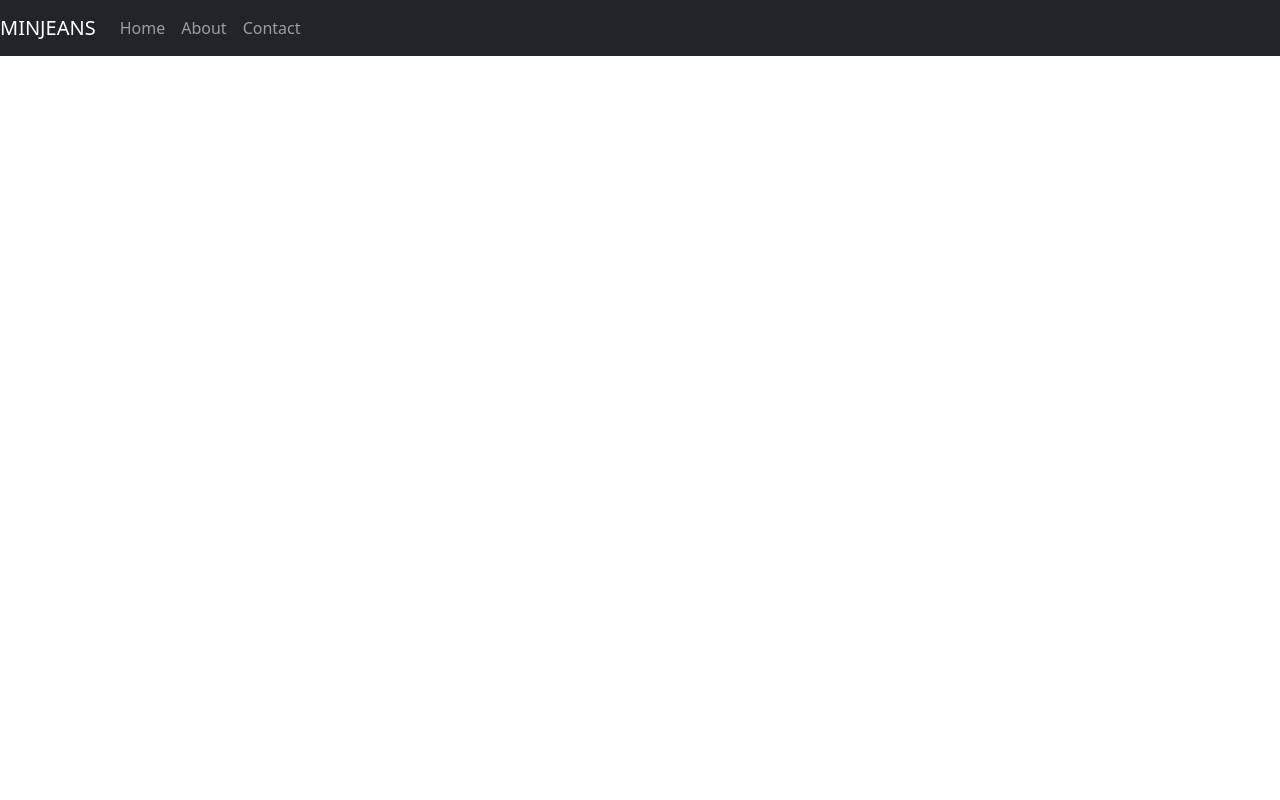
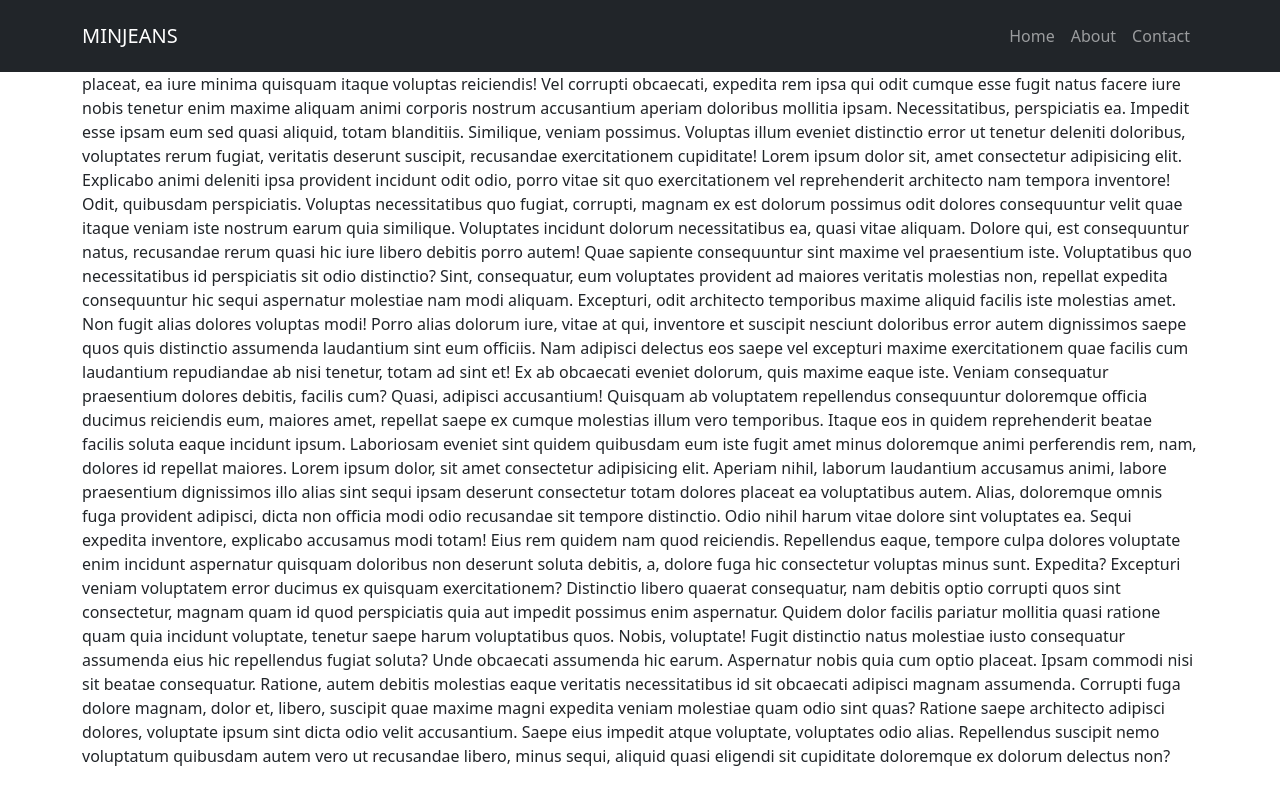
Before and after one commit to MinJeans/Vsc-Luthfi, a plain HTML site: page index.html in a window 1280 px wide. Drawn offline with nearby package versions, Linux system fonts and the light colour scheme.

Commit message:
Update index

```diff
--- a/index.html
+++ b/index.html
@@ -8,11 +8,13 @@
     integrity="sha384-QWTKZyjpPEjISv5WaRU9OFeRpok6YctnYmDr5pNlyT2bRjXh0JMhjY6hW+ALEwIH" crossorigin="anonymous">
   </head>
   <body>
-    <nav class="navbar navbar-expand navbar-dark bg-dark">
+    <nav class="navbar navbar-expand-lg navbar-dark bg-dark fixed-top py-3">
+      <div class="container">
         <a href="#" class="navbar-brand">MINJEANS</a>
         <div>
-            <div id="menu">
-            <ul class="navbar-nav">
+          <button class="navbar-toggler type=button" data-bs-target="navmenu"><span class="navbar-toggler-icon"></span></button>
+            <div class="collapse navbar-collapse" id="navmenu">
+            <ul class="navbar-nav ms-auto">
             <li class="nav-item">
                 <a href="#" class="nav-link">Home</a>
             </li>
@@ -25,6 +27,26 @@
         </div>
     </div>
     </nav>
+    <div class="container">
+      <p>Lorem ipsum dolor sit amet consectetur adipisicing elit. Odit corporis tempore animi cupiditate esse accusantium facere? Atque harum, est aspernatur facilis iusto, consequatur magni repellat blanditiis, impedit fuga expedita ad.
+      Molestiae accusantium repellat nesciunt dolor distinctio repellendus recusandae placeat similique. Asperiores neque mollitia quis culpa odit, molestias repellendus pariatur accusantium cum, corrupti placeat, ea iure minima quisquam itaque voluptas reiciendis!
+      Vel corrupti obcaecati, expedita rem ipsa qui odit cumque esse fugit natus facere iure nobis tenetur enim maxime aliquam animi corporis nostrum accusantium aperiam doloribus mollitia ipsam. Necessitatibus, perspiciatis ea.
+      Impedit esse ipsam eum sed quasi aliquid, totam blanditiis. Similique, veniam possimus. Voluptas illum eveniet distinctio error ut tenetur deleniti doloribus, voluptates rerum fugiat, veritatis deserunt suscipit, recusandae exercitationem cupiditate! Lorem ipsum dolor sit, amet consectetur adipisicing elit. Explicabo animi deleniti ipsa provident incidunt odit odio, porro vitae sit quo exercitationem vel reprehenderit architecto nam tempora inventore! Odit, quibusdam perspiciatis.
+      Voluptas necessitatibus quo fugiat, corrupti, magnam ex est dolorum possimus odit dolores consequuntur velit quae itaque veniam iste nostrum earum quia similique. Voluptates incidunt dolorum necessitatibus ea, quasi vitae aliquam.
+      Dolore qui, est consequuntur natus, recusandae rerum quasi hic iure libero debitis porro autem! Quae sapiente consequuntur sint maxime vel praesentium iste. Voluptatibus quo necessitatibus id perspiciatis sit odio distinctio?
+      Sint, consequatur, eum voluptates provident ad maiores veritatis molestias non, repellat expedita consequuntur hic sequi aspernatur molestiae nam modi aliquam. Excepturi, odit architecto temporibus maxime aliquid facilis iste molestias amet.
+      Non fugit alias dolores voluptas modi! Porro alias dolorum iure, vitae at qui, inventore et suscipit nesciunt doloribus error autem dignissimos saepe quos quis distinctio assumenda laudantium sint eum officiis.
+      Nam adipisci delectus eos saepe vel excepturi maxime exercitationem quae facilis cum laudantium repudiandae ab nisi tenetur, totam ad sint et! Ex ab obcaecati eveniet dolorum, quis maxime eaque iste.
+      Veniam consequatur praesentium dolores debitis, facilis cum? Quasi, adipisci accusantium! Quisquam ab voluptatem repellendus consequuntur doloremque officia ducimus reiciendis eum, maiores amet, repellat saepe ex cumque molestias illum vero temporibus.
+      Itaque eos in quidem reprehenderit beatae facilis soluta eaque incidunt ipsum. Laboriosam eveniet sint quidem quibusdam eum iste fugit amet minus doloremque animi perferendis rem, nam, dolores id repellat maiores. Lorem ipsum dolor, sit amet consectetur adipisicing elit. Aperiam nihil, laborum laudantium accusamus animi, labore praesentium dignissimos illo alias sint sequi ipsam deserunt consectetur totam dolores placeat ea voluptatibus autem.
+      Alias, doloremque omnis fuga provident adipisci, dicta non officia modi odio recusandae sit tempore distinctio. Odio nihil harum vitae dolore sint voluptates ea. Sequi expedita inventore, explicabo accusamus modi totam!
+      Eius rem quidem nam quod reiciendis. Repellendus eaque, tempore culpa dolores voluptate enim incidunt aspernatur quisquam doloribus non deserunt soluta debitis, a, dolore fuga hic consectetur voluptas minus sunt. Expedita?
+      Excepturi veniam voluptatem error ducimus ex quisquam exercitationem? Distinctio libero quaerat consequatur, nam debitis optio corrupti quos sint consectetur, magnam quam id quod perspiciatis quia aut impedit possimus enim aspernatur.
+      Quidem dolor facilis pariatur mollitia quasi ratione quam quia incidunt voluptate, tenetur saepe harum voluptatibus quos. Nobis, voluptate! Fugit distinctio natus molestiae iusto consequatur assumenda eius hic repellendus fugiat soluta?
+      Unde obcaecati assumenda hic earum. Aspernatur nobis quia cum optio placeat. Ipsam commodi nisi sit beatae consequatur. Ratione, autem debitis molestias eaque veritatis necessitatibus id sit obcaecati adipisci magnam assumenda.
+      Corrupti fuga dolore magnam, dolor et, libero, suscipit quae maxime magni expedita veniam molestiae quam odio sint quas? Ratione saepe architecto adipisci dolores, voluptate ipsum sint dicta odio velit accusantium.
+      Saepe eius impedit atque voluptate, voluptates odio alias. Repellendus suscipit nemo voluptatum quibusdam autem vero ut recusandae libero, minus sequi, aliquid quasi eligendi sit cupiditate doloremque ex dolorum delectus non?</p>
+    </div>
     <script src="https://cdn.jsdelivr.net/npm/bootstrap@5.3.3/dist/js/bootstrap.min.js" integrity="sha384-0pUGZvbkm6XF6gxjEnlmuGrJXVbNuzT9qBBavbLwCsOGabYfZo0T0to5eqruptLy" crossorigin="anonymous"></script>
     <script src="https://cdn.jsdelivr.net/npm/@popperjs/core@2.11.8/dist/umd/popper.min.js" integrity="sha384-I7E8VVD/ismYTF4hNIPjVp/Zjvgyol6VFvRkX/vR+Vc4jQkC+hVqc2pM8ODewa9r" crossorigin="anonymous"></script>
   </body>
```
